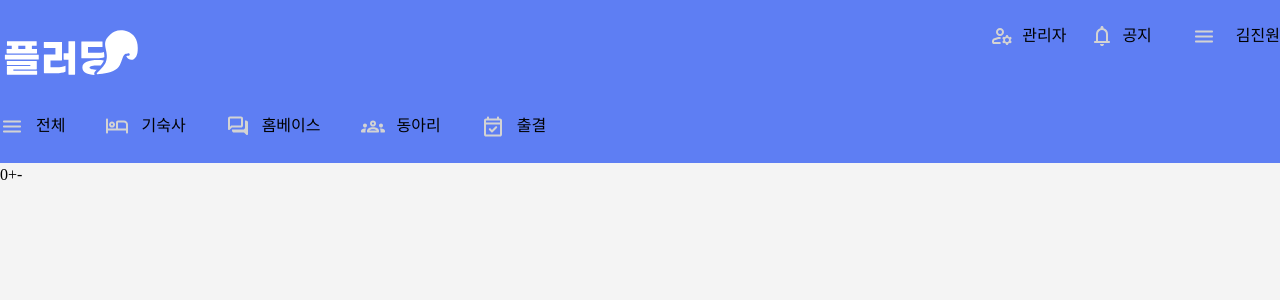
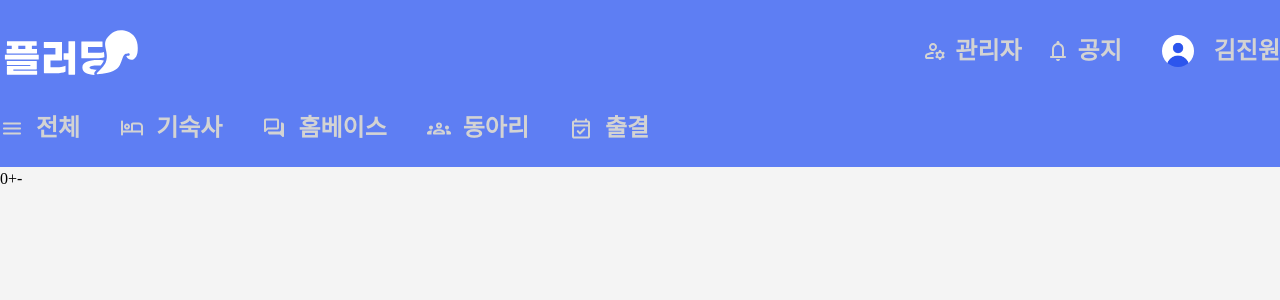
Before and after one commit to flooding-kr/flooding-frontend, a Next.js app: page / in a window 1280 px wide. Shown: the top 300 px of the page. Built offline with nearby package versions, Linux system fonts and the light colour scheme.

Commit message:
✨ Add: style

```diff
--- a/src/shared/ui/Header/index.tsx
+++ b/src/shared/ui/Header/index.tsx
@@ -1,6 +1,5 @@
 import React from 'react';
 
-import { HeaderLogo } from '@/shared/assets/svg';
 import {
   HeaderAttendance,
   HeaderClub,
@@ -10,48 +9,51 @@ import {
   HeaderNotification,
   HeaderTotal,
 } from '@/shared/assets/icons';
+import { HeaderLogo } from '@/shared/assets/svg';
+import Image from 'next/image';
+import userProfileImage from '@/shared/assets/jpg/userProfileImage.jpg';
 
 export default function Header() {
   return (
     <div className="flex justify-center w-full bg-main-600">
-      <div className="flex flex-col w-full max-w-[1360px] my-6 gap-9">
-        <div className="flex justify-between">
+      <div className="flex flex-col w-full max-w-[1360px] my-6 gap-9 text-body1B text-gray-300">
+        <div className="flex justify-between items-center  ">
           <HeaderLogo />
-          <div className="flex gap-10">
+          <div className="flex items-center gap-10">
             <div className="flex gap-6">
-              <div className="flex gap-2">
+              <div className="flex items-center gap-2">
                 <HeaderManager isSelected={false} />
                 <p>관리자</p>
               </div>
-              <div className="flex gap-2">
+              <div className="flex items-center gap-2">
                 <HeaderNotification isSelected={false} />
                 <p>공지</p>
               </div>
             </div>
-            <div className="flex gap-5">
-              <HeaderTotal isSelected={false} />
+            <div className="flex items-center gap-5">
+              <Image alt="profile" src={userProfileImage} className="w-8 h-8 rounded-full flex" />
               <p>김진원</p>
             </div>
           </div>
         </div>
-        <div className="flex gap-10">
-          <div className="flex gap-3">
+        <div className="flex gap-10 ">
+          <div className="flex items-center gap-3">
             <HeaderTotal isSelected={false} />
             <p>전체</p>
           </div>
-          <div className="flex gap-3">
+          <div className="flex items-center gap-3">
             <HeaderDormitory isSelected={false} />
             <p>기숙사</p>
           </div>
-          <div className="flex gap-3">
+          <div className="flex items-center gap-3">
             <HeaderHomebase isSelected={false} />
             <p>홈베이스</p>
           </div>
-          <div className="flex gap-3">
+          <div className="flex items-center gap-3">
             <HeaderClub isSelected={false} />
             <p>동아리</p>
           </div>
-          <div className="flex gap-3">
+          <div className="flex items-center gap-3">
             <HeaderAttendance isSelected={false} />
             <p>출결</p>
           </div>
```
